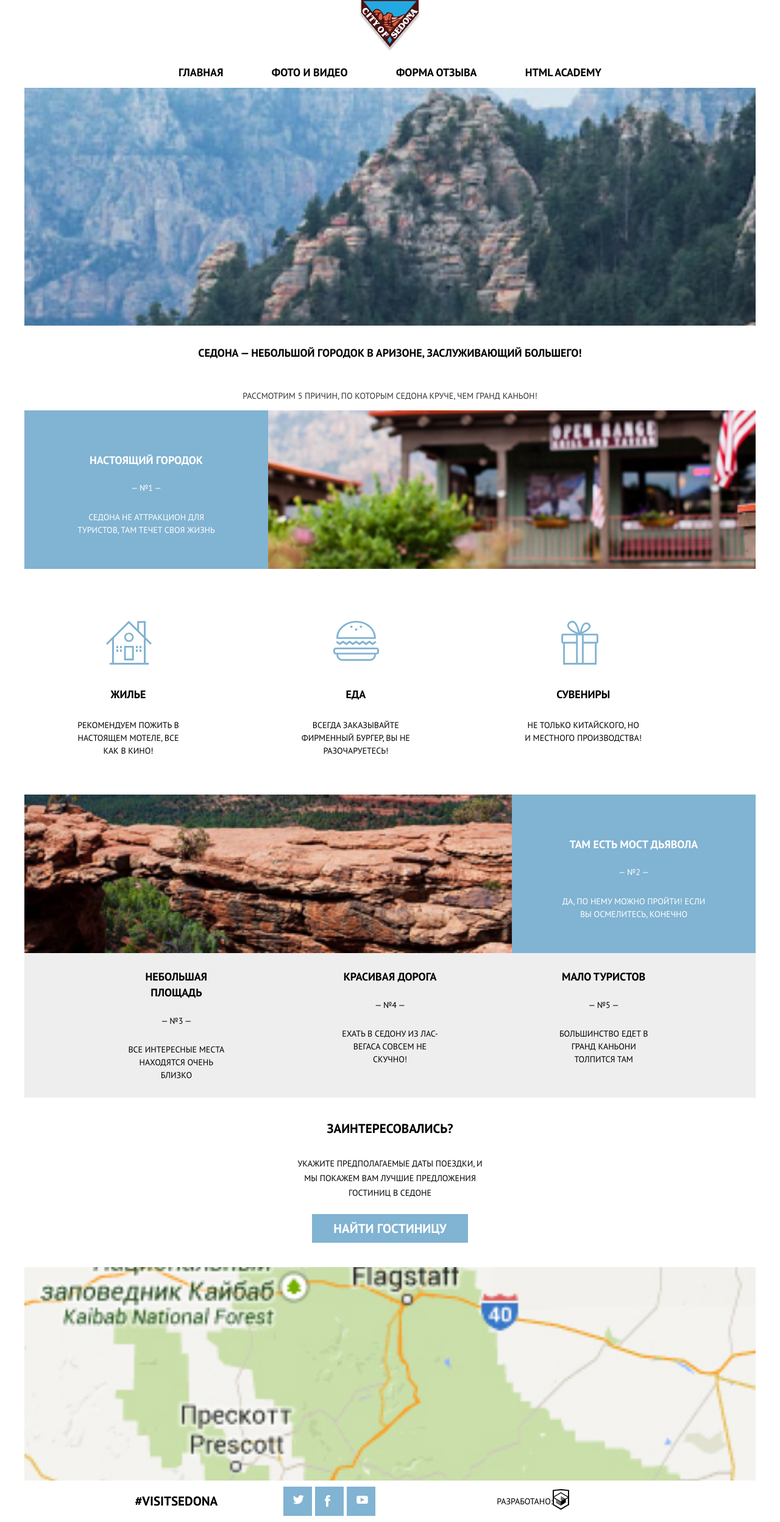
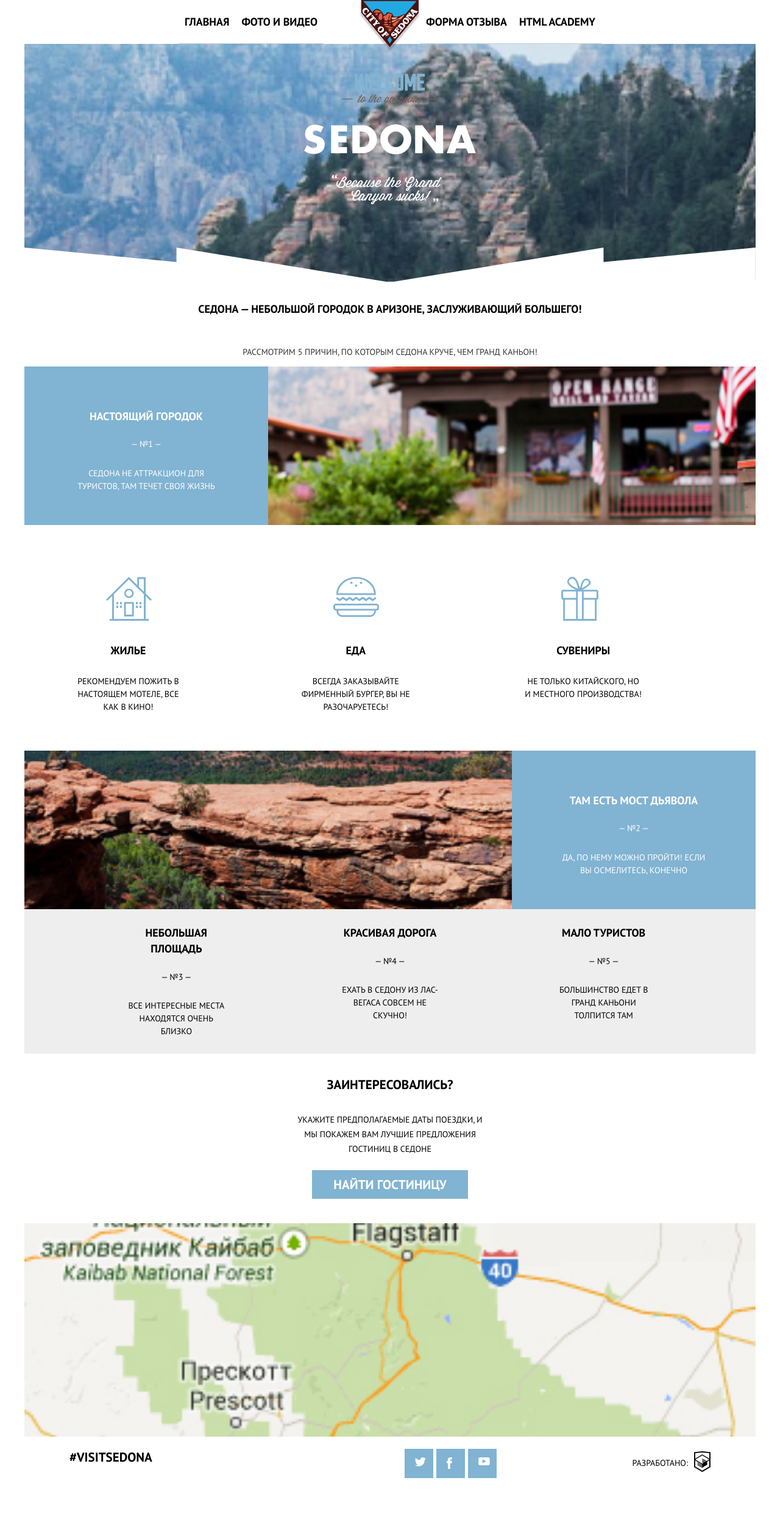
Before and after one commit to Yana822/1289173-sedona-23, a website: page source/index.html in a window 1280 px wide. Shown: the whole page at 61% size. After the commit the page ends 2443 px from the top, so only its background shows below. Drawn offline with nearby package versions, Linux system fonts and the light colour scheme; files that its build step writes are made by us from their sources.

Commit message:
Декоративные элементы главной страницы

```diff
--- a/source/index.html
+++ b/source/index.html
@@ -16,8 +16,6 @@
         <img src="../img/logo-mobile.svg" width="102" height="84" alt="Седона">
       </a>
       <button class="main-nav__toggle" type="button"><span class="visually-hidden">Открыть меню</span></button>
-
-      <div class="container">
       <ul class="main-nav__list site-list">
         <li class="site-list__item site-list__item--active">
           <a>
@@ -40,17 +38,15 @@
           </a>
         </li>
       </ul>
-      </div>
     </nav>
   </header>
-
   <script>
   var navMain = document.querySelector('.main-nav');
   var navToggle = document.querySelector('.main-nav__toggle');
 
   navMain.classList.remove('main-nav--nojs');
 
-    navToggle.addEventListener('click', function () {
+  navToggle.addEventListener('click', function() {
     if (navMain.classList.contains('main-nav--closed')) {
       navMain.classList.remove('main-nav--closed');
       navMain.classList.add('main-nav--opened');
@@ -65,6 +61,7 @@
     <h1 class="visually-hidden">СЕДОНА — небольшой городок в АРИЗОНЕ</h1>
     <section class="welcome-block">
       <div class="welcome-block__image">
+        <img class="welcome-block__image-text" src="../img/text-index.svg" width="282" height="214" alt="">
       </div>
       <div class="container">
         <div class="welcome-block__wrapper-headers">
@@ -108,8 +105,7 @@
       <div class="container">
         <div class="description__wrapper-headers">
           <h2 class="description__title">ТАМ ЕСТЬ Мост дьявола</h2>
-          <p
-class="main-description__number">— №2 —</p>
+          <p class="main-description__number">— №2 —</p>
           <p class="description__subtitle">Да, по нему можно пройти! Если вы осмелитесь, конечно</p>
         </div>
       </div>
@@ -154,18 +150,15 @@ class="main-description__number">— №2 —</p>
           <p class="social__hashtag">#VISITSEDONA</p>
           <ul class="social__list">
             <li class="social__item social__item--twitter">
-              <a class="social__link social__link--twitter" href="https://twitter.com/htmlacademy_ru"
-                aria-label="twitter">
+              <a class="social__link social__link--twitter" href="https://twitter.com/htmlacademy_ru" aria-label="twitter">
               </a>
             </li>
             <li class="social__item social__item--facebook">
-              <a class="social__link social__link--facebook" href="https://www.facebook.com/htmlacademy"
-                aria-label="facebook">
+              <a class="social__link social__link--facebook" href="https://www.facebook.com/htmlacademy" aria-label="facebook">
               </a>
             </li>
             <li class="social__item social__item--youtube">
-              <a class="social__link social__link--youtube" href="https://www.youtube.com/user/htmlacademyru"
-                aria-label="youtube">
+              <a class="social__link social__link--youtube" href="https://www.youtube.com/user/htmlacademyru" aria-label="youtube">
               </a>
             </li>
           </ul>
--- a/source/less/blocks/copyright.less
+++ b/source/less/blocks/copyright.less
@@ -1,8 +1,13 @@
-.copyright{
+.copyright {
   display: flex;
   align-items: center;
+  margin-top: 40px;
+
+  @media (min-width: @tablet-width) {
+    margin-left: auto;
+    margin-top: 0;
+  }
 }
-
 
 .copyright__text {
   font-style: normal;
@@ -10,4 +15,5 @@
   font-size: 14px;
   line-height: 26px;
   text-transform: uppercase;
+  margin: 0 10px 0 0;
 }
--- a/source/less/blocks/main-nav.less
+++ b/source/less/blocks/main-nav.less
@@ -2,12 +2,7 @@
   position: relative;
   width: auto;
   min-height: 55px;
-  background-color: var(--pistachio-colored);
-
-  @media (min-width: @tablet-width) {
-    background-color: var(--white);
-  }
-    }
+}
 
 .main-nav__list {
   list-style: none;
@@ -41,7 +36,7 @@
 .main-nav--closed .main-nav__toggle {
   top: 17px;
   right: 21px;
-  background: url(../img/icon-menu.svg) 0 0 no-repeat;
+  background: url("../img/icon-menu.svg") 0 0 no-repeat;
   position: absolute;
   width: 23px;
   height: 22px;
@@ -58,8 +53,7 @@
 .main-nav--opened .main-nav__toggle {
   top: 17px;
   right: 21px;
-  background: url(../img/icon-cross.svg) 0 0 no-repeat;
-  background-color: var(--pistachio-colored);
+  background: url("../img/icon-cross.svg") 0 0 no-repeat;
   position: absolute;
   width: 23px;
   height: 22px;
@@ -80,9 +74,3 @@
 .main-nav--nojs .site-list__item {
   display: block;
 }
-
-  .main-nav--closed .main-nav{
-    @media (max-width: @mobile-width-only){
-background-color: var(--white);
-    }
-  }
--- a/source/less/blocks/page-header.less
+++ b/source/less/blocks/page-header.less
@@ -5,6 +5,10 @@
 
 .page-header__logo {
   height: 84px;
+  position: absolute;
+  left: 50%;
+  transform: translateX(-50%);
+  z-index: 10;
 
   @media (min-width: @desktop-width) {
     height: 97px;
--- a/source/less/blocks/site-list.less
+++ b/source/less/blocks/site-list.less
@@ -1,6 +1,24 @@
 .site-list {
+  background-color: var(--pistachio-colored);
+
   @media (min-width: @tablet-width) {
+    flex-wrap: wrap;
     width: 694px;
+    min-width: 150px;
+    border: 0;
     flex-grow: 1;
+    background-color: var(--white);
   }
 }
+
+@media (min-width: @tablet-width) {
+  .site-list__item:nth-child(3) {
+    margin-left: auto;
+  }
+}
+
+.site-list__item a {
+  padding: 15px 10px;
+  border-bottom: 1px solid rgba(0, 0, 0, 0.2);
+  border-top: 1px solid rgba(255, 255, 255, 0.2);
+}
--- a/source/less/blocks/social.less
+++ b/source/less/blocks/social.less
@@ -5,70 +5,75 @@
   margin: 0;
   padding: 0;
   list-style: none;
+
+  @media (min-width: @tablet-width) {
+    margin-left: auto;
+  }
 }
 
 .social__grid {
   display: flex;
   align-items: center;
   flex-direction: column;
+
   @media (min-width: @tablet-width) {
     display: grid;
     grid-template-columns: 1fr 1fr 1fr;
   }
 }
 
-.social__item--twitter{
+.social__item--twitter {
   position: relative;
   width: 47px;
   height: 48px;
   background-color: #81b3d2;
 
   &::before {
-    content: '';
+    content: "";
     position: absolute;
     width: 18px;
     height: 15px;
     top: 30%;
     left: 35%;
-    background: url(../img/icon-twitter.svg) center no-repeat;
+    background: url("../img/icon-twitter.svg") center no-repeat;
     background-size: contain;
     cursor: pointer;
   }
 }
 
-.social__item--facebook{
+.social__item--facebook {
   position: relative;
   width: 47px;
   height: 48px;
   background-color: #81b3d2;
 
   &::before {
-    content: '';
+    content: "";
     position: absolute;
     width: 9px;
     height: 19px;
     top: 30%;
     left: 35%;
-    background: url(../img/icon-facebook.svg) center no-repeat;
+    background: url("../img/icon-facebook.svg") center no-repeat;
     background-size: contain;
     cursor: pointer;
   }
 }
 
-.social__item--youtube{
+.social__item--youtube {
   position: relative;
   width: 47px;
   height: 48px;
   background-color: #81b3d2;
 
   &::before {
-    content: '';
+    content: "";
     position: absolute;
     width: 19px;
     height: 14px;
     top: 30%;
     left: 35%;
-    background: url(../img/icon-youtube.svg) center no-repeat;
+    background: url("../img/icon-youtube.svg") center no-repeat;
     background-size: contain;
     cursor: pointer;
   }
@@ -81,4 +86,10 @@ position: relative;
   line-height: 26px;
   text-transform: uppercase;
   color: var(--black);
+  margin-bottom: 40px;
+
+  @media (min-width: @tablet-width) {
+    margin-bottom: 40px;
+    margin-right: auto;
   }
+}
--- a/source/less/blocks/welcome-block.less
+++ b/source/less/blocks/welcome-block.less
@@ -4,18 +4,22 @@
   width: 100%;
   height: 390px;
   background-size: cover;
-}
-/* непонятно шо получилось
-.welcome-block__image {
-display: block;
-background-image: url(../img/text-index.png);
-background-position: 0 110px;
-background-size: 282px 214px;
-background-repeat: no-repeat;
+  position: relative;
+
+  &::after {
+    content: "";
+    position: absolute;
+    bottom: -1px;
+    left: 0;
+    width: 100%;
+    height: 57px;
+    background: url("../img/intro-triangle.svg") center no-repeat;
+  }
 }
 
-*/
-
+.welcome-block__image-text {
+  padding-top: 49px;
+}
 
 .welcome-block__wrapper-headers {
   margin-top: 32px;
```
Also changed, not shown: source/less/blocks/advantages.less (+11 -10 lines), source/img/icon-menu.svg (renamed from source/img/icon-menu.svg.svg), source/img/intro-triangle.svg (added), source/img/text-index.svg (added). Lines whose indentation alone changed are shown as unchanged.
